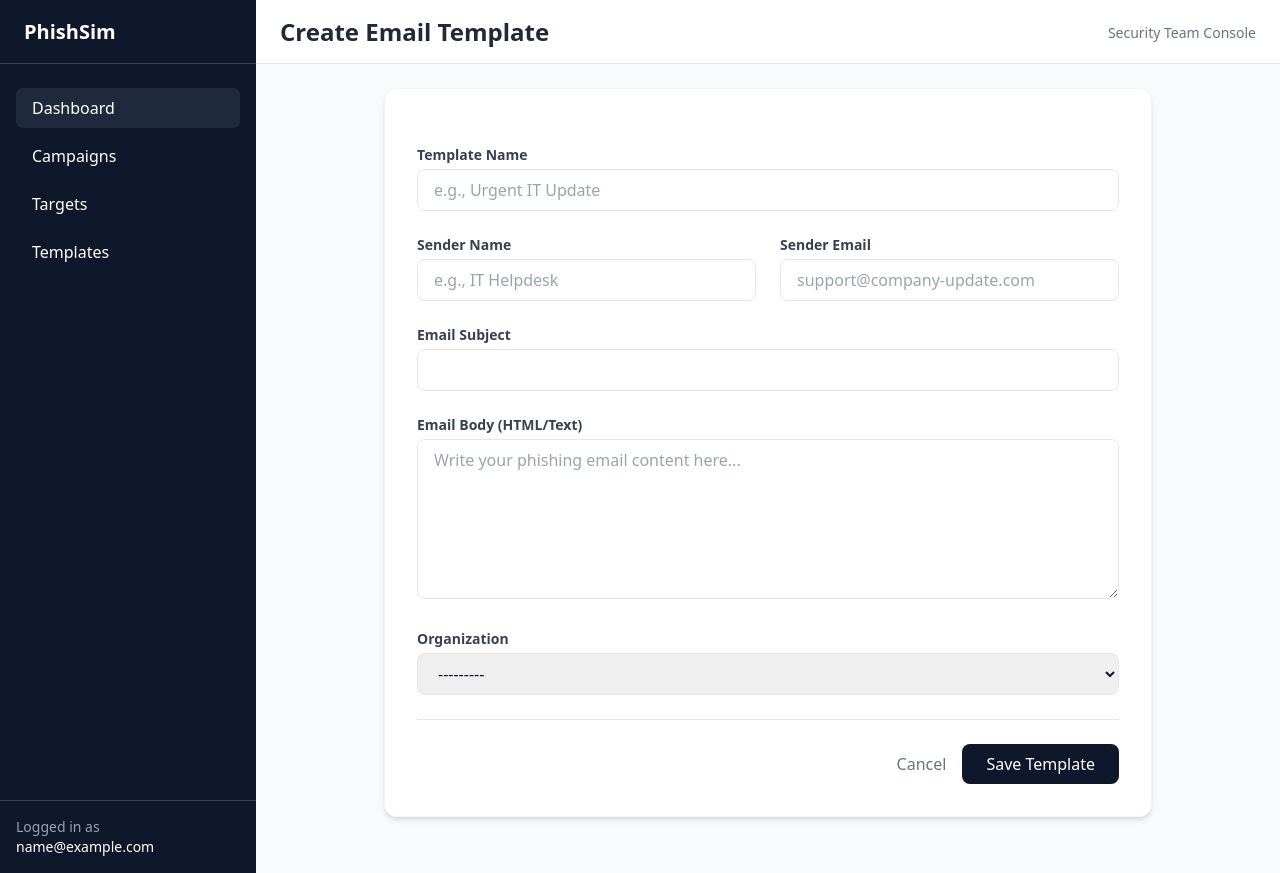
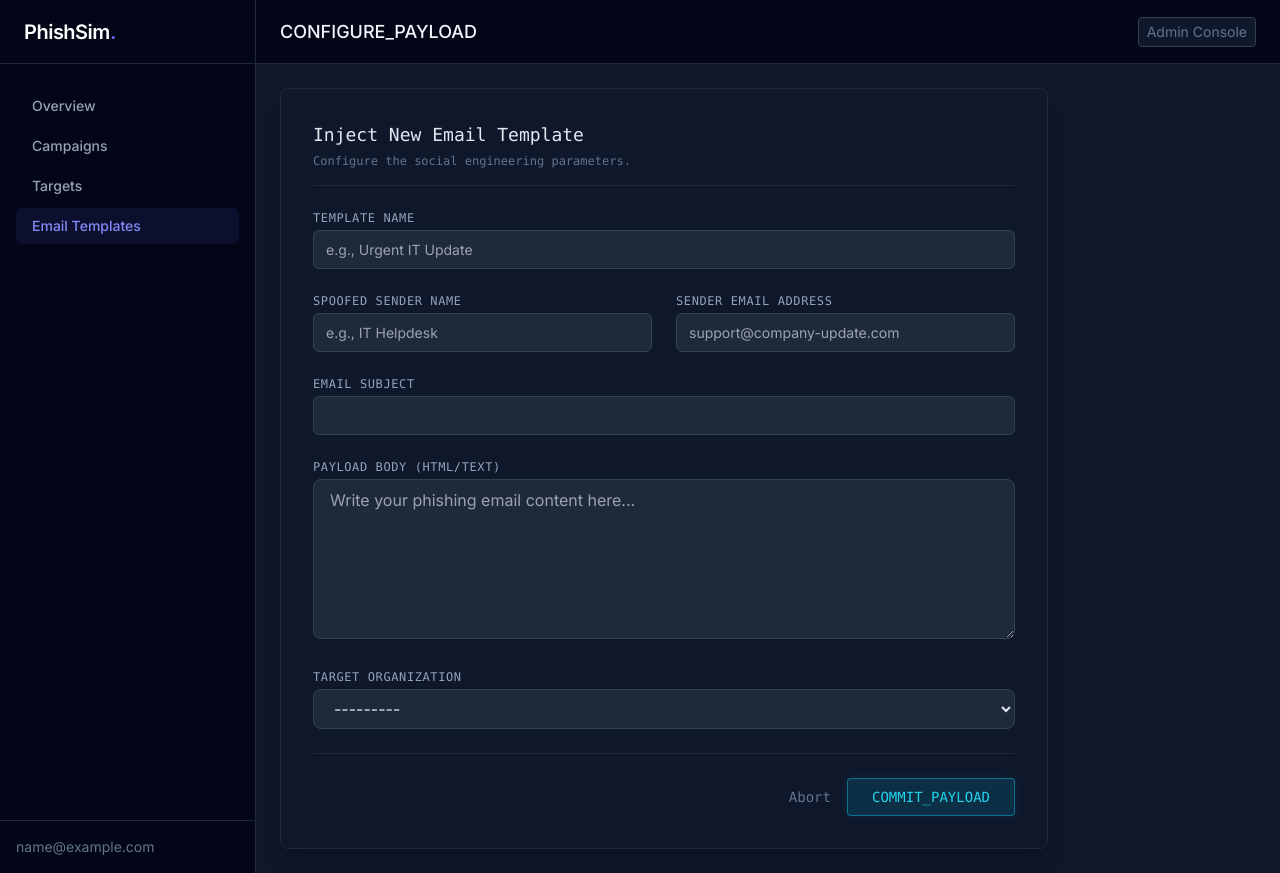
Before and after one commit to Blackout-26/phishing-awareness-platform, a Django app: page /templates/new/ in a window 1280 px wide. Run offline with Django 5.2, Linux system fonts and the light colour scheme; the visitor is signed in with stand-in values (Sample User, id 1); data that the repository does not hold is empty; some libraries are stand-ins or nearby versions.

Commit message:
Overhauled UI to a modern Enterprise SaaS dark theme

```diff
--- a/templates/base.html
+++ b/templates/base.html
@@ -5,41 +5,76 @@
     <meta name="viewport" content="width=device-width, initial-scale=1.0">
     <title>{% block title %}PhishSim Platform{% endblock %}</title>
     <script src="https://cdn.tailwindcss.com"></script>
+    <link href="https://fonts.googleapis.com/css2?family=Inter:wght@400;500;600;700&display=swap" rel="stylesheet">
+    <style>
+        body { font-family: 'Inter', sans-serif; }
+
+        /* Clean, professional dark mode forms */
+        input[type="text"], input[type="email"], input[type="password"], input[type="number"], textarea, select {
+            background-color: #1e293b; /* slate-800 */
+            color: #f8fafc; /* slate-50 */
+            border: 1px solid #334155; /* slate-700 */
+            border-radius: 0.375rem;
+            padding: 0.5rem 0.75rem;
+            width: 100%;
+            font-size: 0.875rem;
+            transition: all 0.2s;
+        }
+        input:focus, textarea:focus, select:focus {
+            outline: none;
+            border-color: #6366f1; /* indigo-500 */
+            box-shadow: 0 0 0 1px #6366f1;
+        }
+    </style>
 </head>
-<body class="bg-gray-50 text-gray-900 font-sans antialiased">
+<body class="bg-slate-900 text-slate-200 antialiased">
 
     <div class="flex h-screen overflow-hidden">
 
-        <aside class="w-64 bg-slate-900 text-white flex flex-col hidden md:flex">
-            <div class="h-16 flex items-center px-6 font-bold text-xl border-b border-slate-700">
-                PhishSim
+        <aside class="w-64 bg-slate-950 border-r border-slate-800 flex flex-col hidden md:flex">
+            <div class="h-16 flex items-center px-6 border-b border-slate-800">
+                <span class="font-semibold text-xl tracking-tight text-white">PhishSim<span class="text-indigo-500">.</span></span>
             </div>
-            <nav class="flex-1 px-4 py-6 space-y-2">
-                <a href="#" class="block px-4 py-2 rounded-md bg-slate-800 text-white">Dashboard</a>
-                <a href="#" class="block px-4 py-2 rounded-md hover:bg-slate-800 transition">Campaigns</a>
-                <a href="#" class="block px-4 py-2 rounded-md hover:bg-slate-800 transition">Targets</a>
-                <a href="#" class="block px-4 py-2 rounded-md hover:bg-slate-800 transition">Templates</a>
+            <nav class="flex-1 px-4 py-6 space-y-1 text-sm font-medium">
+
+                <a href="{% url 'dashboard' %}" class="block px-4 py-2 rounded-md {% if request.resolver_match.url_name == 'dashboard' %}bg-indigo-500/10 text-indigo-400{% else %}text-slate-400 hover:bg-slate-800 hover:text-slate-200{% endif %} transition">
+                    Overview
+                </a>
+
+                <a href="#" class="block px-4 py-2 rounded-md text-slate-400 hover:bg-slate-800 hover:text-slate-200 transition">
+                    Campaigns
+                </a>
+
+                <a href="#" class="block px-4 py-2 rounded-md text-slate-400 hover:bg-slate-800 hover:text-slate-200 transition">
+                    Targets
+                </a>
+
+                <a href="{% url 'template_list' %}" class="block px-4 py-2 rounded-md {% if 'template' in request.resolver_match.url_name %}bg-indigo-500/10 text-indigo-400{% else %}text-slate-400 hover:bg-slate-800 hover:text-slate-200{% endif %} transition">
+                    Email Templates
+                </a>
+
             </nav>
-            <div class="p-4 border-t border-slate-700 text-sm text-slate-400">
-                Logged in as <br>
-                <span class="text-white font-medium">{{ request.user.email }}</span>
+            <div class="p-4 border-t border-slate-800 text-sm text-slate-500">
+                {{ request.user.email }}
             </div>
         </aside>
 
         <div class="flex-1 flex flex-col overflow-hidden">
 
-            <header class="h-16 bg-white border-b flex items-center justify-between px-6">
-                <h1 class="text-2xl font-semibold text-gray-800">
+            <header class="h-16 bg-slate-950 border-b border-slate-800 flex items-center justify-between px-6">
+                <h1 class="text-lg font-medium text-slate-100">
                     {% block header %}Dashboard{% endblock %}
                 </h1>
-                <div>
-                    <span class="text-sm text-gray-500">Security Team Console</span>
+                <div class="text-sm text-slate-500 border border-slate-700 rounded px-2 py-1 bg-slate-900">
+                    Admin Console
                 </div>
             </header>
 
-            <main class="flex-1 overflow-x-hidden overflow-y-auto bg-gray-50 p-6">
-                {% block content %}
-                {% endblock %}
+            <main class="flex-1 overflow-x-hidden overflow-y-auto bg-slate-900 p-6">
+                <div class="max-w-7xl mx-auto">
+                    {% block content %}
+                    {% endblock %}
+                </div>
             </main>
         </div>
 
--- a/templates/template_create.html
+++ b/templates/template_create.html
@@ -1,49 +1,54 @@
 {% extends 'base.html' %}
 
-{% block title %}New Template | PhishSim{% endblock %}
-{% block header %}Create Email Template{% endblock %}
+{% block title %}New Payload | PhishSim{% endblock %}
+{% block header %}CONFIGURE_PAYLOAD{% endblock %}
 
 {% block content %}
-<div class="max-w-3xl mx-auto bg-white p-8 rounded-xl shadow-md border border-gray-100">
+<div class="max-w-3xl bg-slate-900 p-8 rounded-lg border border-slate-800 shadow-xl">
+    <div class="mb-6 border-b border-slate-800 pb-4">
+        <h2 class="text-lg font-mono text-slate-200">Inject New Email Template</h2>
+        <p class="text-xs font-mono text-slate-500 mt-1">Configure the social engineering parameters.</p>
+    </div>
+
     <form method="POST" class="space-y-6">
         {% csrf_token %}
 
         <div class="grid grid-cols-1 md:grid-cols-2 gap-6">
             <div class="md:col-span-2">
-                <label class="block text-sm font-semibold text-gray-700 mb-1">Template Name</label>
+                <label class="block text-xs font-mono text-slate-400 mb-1 uppercase tracking-wider">Template Name</label>
                 {{ form.name }}
             </div>
 
             <div>
-                <label class="block text-sm font-semibold text-gray-700 mb-1">Sender Name</label>
+                <label class="block text-xs font-mono text-slate-400 mb-1 uppercase tracking-wider">Spoofed Sender Name</label>
                 {{ form.sender_name }}
             </div>
 
             <div>
-                <label class="block text-sm font-semibold text-gray-700 mb-1">Sender Email</label>
+                <label class="block text-xs font-mono text-slate-400 mb-1 uppercase tracking-wider">Sender Email Address</label>
                 {{ form.sender_email }}
             </div>
 
             <div class="md:col-span-2">
-                <label class="block text-sm font-semibold text-gray-700 mb-1">Email Subject</label>
+                <label class="block text-xs font-mono text-slate-400 mb-1 uppercase tracking-wider">Email Subject</label>
                 {{ form.subject }}
             </div>
 
             <div class="md:col-span-2">
-                <label class="block text-sm font-semibold text-gray-700 mb-1">Email Body (HTML/Text)</label>
+                <label class="block text-xs font-mono text-slate-400 mb-1 uppercase tracking-wider">Payload Body (HTML/Text)</label>
                 {{ form.body }}
             </div>
 
             <div class="md:col-span-2">
-                <label class="block text-sm font-semibold text-gray-700 mb-1">Organization</label>
+                <label class="block text-xs font-mono text-slate-400 mb-1 uppercase tracking-wider">Target Organization</label>
                 {{ form.organization }}
             </div>
         </div>
 
-        <div class="pt-6 border-t flex items-center justify-end space-x-4">
-            <a href="{% url 'template_list' %}" class="text-gray-500 hover:text-gray-700 font-medium">Cancel</a>
-            <button type="submit" class="bg-slate-900 text-white px-6 py-2 rounded-lg font-medium hover:bg-slate-800 transition">
-                Save Template
+        <div class="pt-6 border-t border-slate-800 flex items-center justify-end space-x-4">
+            <a href="{% url 'template_list' %}" class="text-slate-500 hover:text-slate-300 font-mono text-sm transition">Abort</a>
+            <button type="submit" class="bg-cyan-600/20 text-cyan-400 border border-cyan-500/50 px-6 py-2 rounded font-mono text-sm hover:bg-cyan-600 hover:text-white transition shadow-[0_0_10px_rgba(6,182,212,0.1)]">
+                COMMIT_PAYLOAD
             </button>
         </div>
     </form>
```
Also changed, not shown: templates/campaign_create.html (+14 -9 lines), templates/dashboard.html (+27 -5 lines), templates/template_list.html (+23 -16 lines), core/settings/base.py (line endings or trailing spaces).
